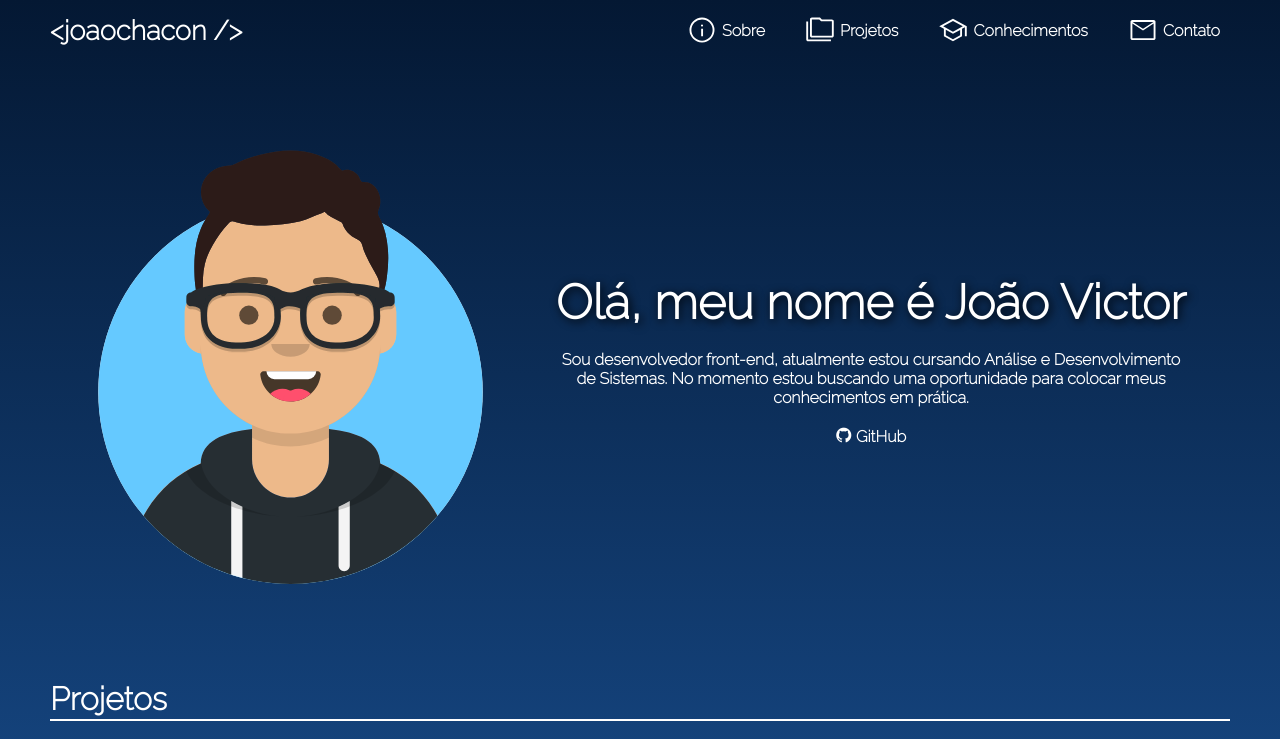
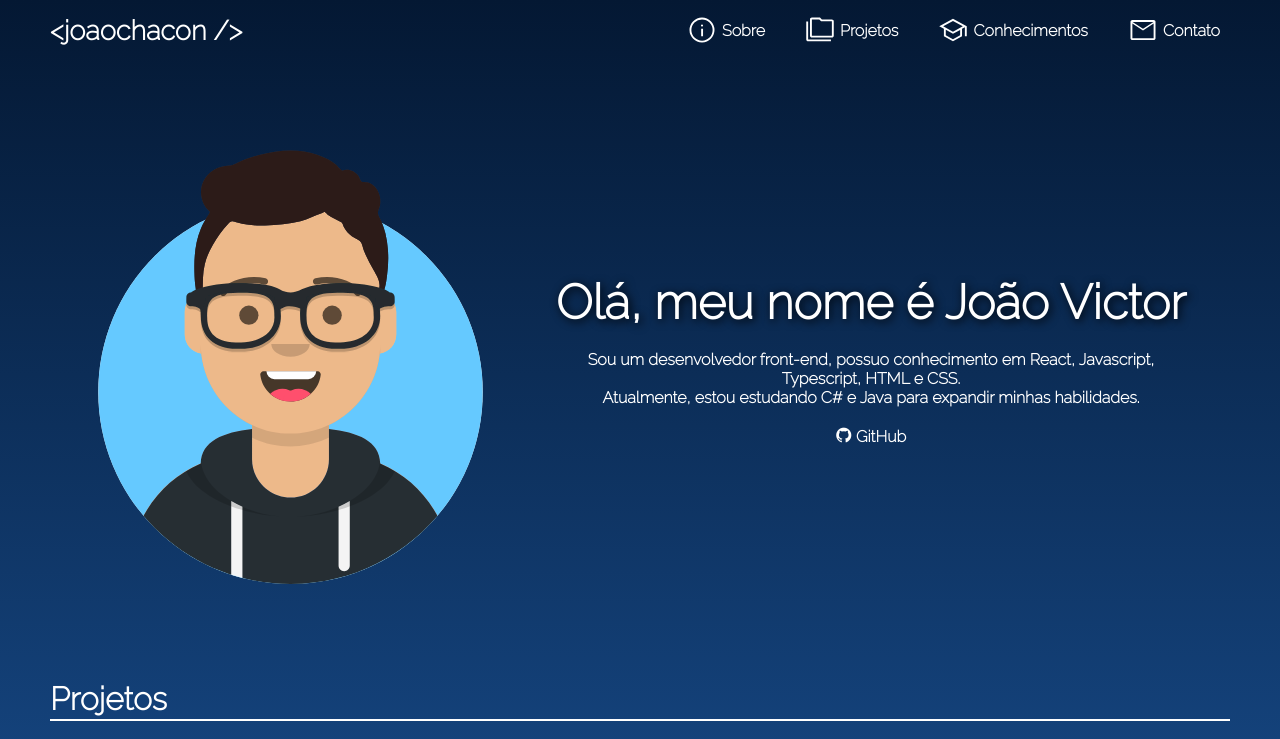
Before and after one commit to JoaoVic7or/Portfolio-v2, a React (Vite) app: page / in a window 1280 px wide. Shown: the top 739 px of the page. Built offline with nearby package versions, Linux system fonts and the light colour scheme.

Commit message:
update quem sou eu

```diff
--- a/src/Containers/QuemSouEu/index.jsx
+++ b/src/Containers/QuemSouEu/index.jsx
@@ -10,7 +10,7 @@ export default function QuemSouEu() {
         </BlocoImagem>
         <Conteudo>
             <H2>Olá, meu nome é João Victor</H2>
-            <P>Sou desenvolvedor front-end, atualmente estou cursando Análise e Desenvolvimento de Sistemas. No momento estou buscando uma oportunidade para colocar meus conhecimentos em prática.</P>
+            <P>Sou um desenvolvedor front-end, possuo conhecimento em React, Javascript, Typescript, HTML e CSS. <br/> Atualmente, estou estudando C# e Java para expandir minhas habilidades.</P>
             <GithubLink href='https://github.com/JoaoVic7or' target='_blank'>
                 <i className="devicon-github-original"/> GitHub
             </GithubLink>
```
